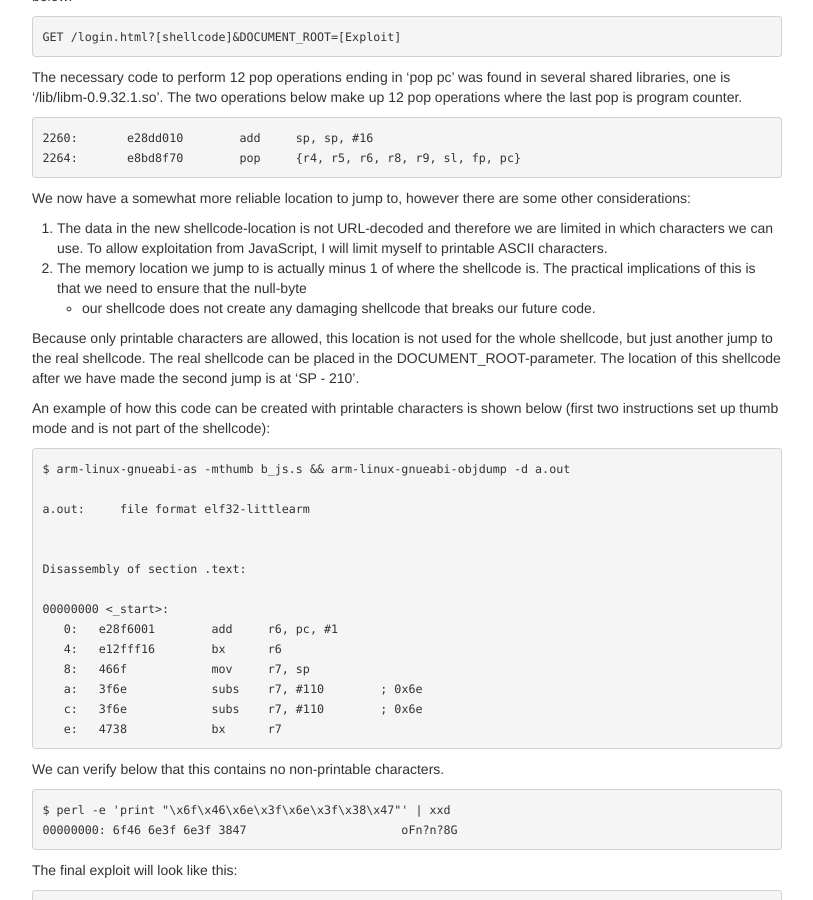
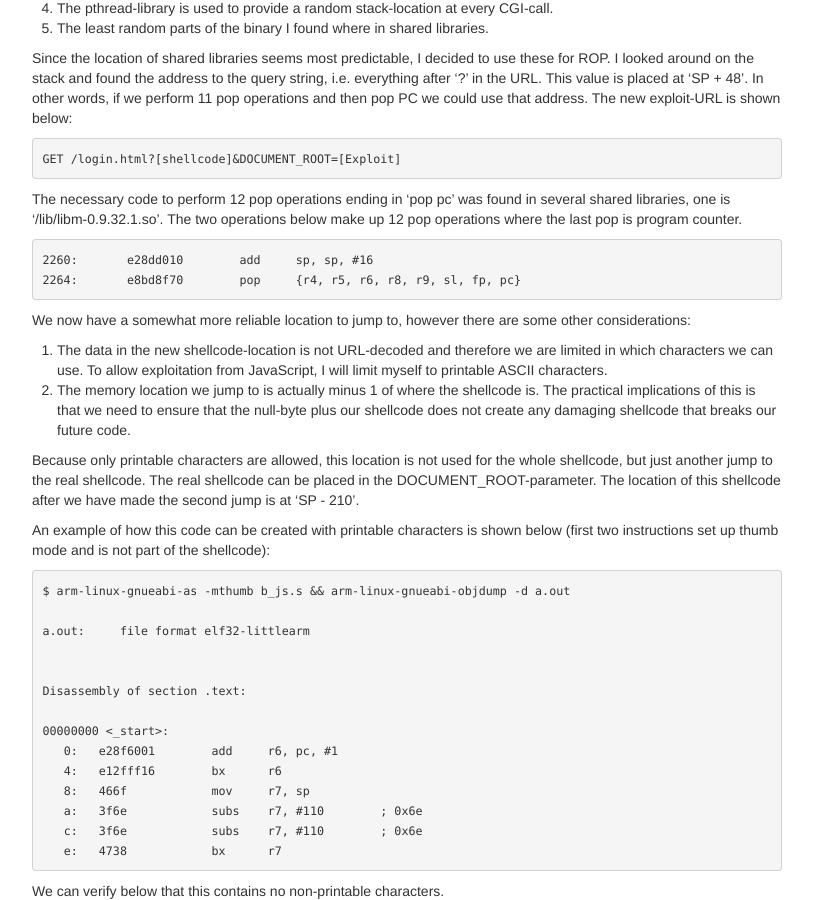
Before and after one commit to rstenvi/rstenvi.github.io, a Jekyll site: the page built from _posts/2017-10-01-tp-link-NC210.md, in a window 1280 px wide and 900 px high, scrolled down 4142 px. Shown: the whole window, without its empty margins (358-1171 px from the left). Built offline with Jekyll 4.4.1, drawn with Linux system fonts in a browser that asks for light colours; some of the changed text lies outside the part shown.

Commit message:
Some more details

```diff
--- a/_posts/2017-10-01-tp-link-NC210.md
+++ b/_posts/2017-10-01-tp-link-NC210.md
@@ -275,7 +281,7 @@ are limited in which characters we can use. To allow exploitation from JavaScrip
 I will limit myself to printable ASCII characters.
 2. The memory location we jump to is actually minus 1 of where the shellcode is.
 The practical implications of this is that we need to ensure that the null-byte
-+ our shellcode does not create any damaging shellcode that breaks our future
+plus our shellcode does not create any damaging shellcode that breaks our future
 code.
 
 Because only printable characters are allowed, this location is not used for the
```
Also changed, not shown: other parts of _posts/2017-10-01-tp-link-NC210.md (+6 -0 lines).
